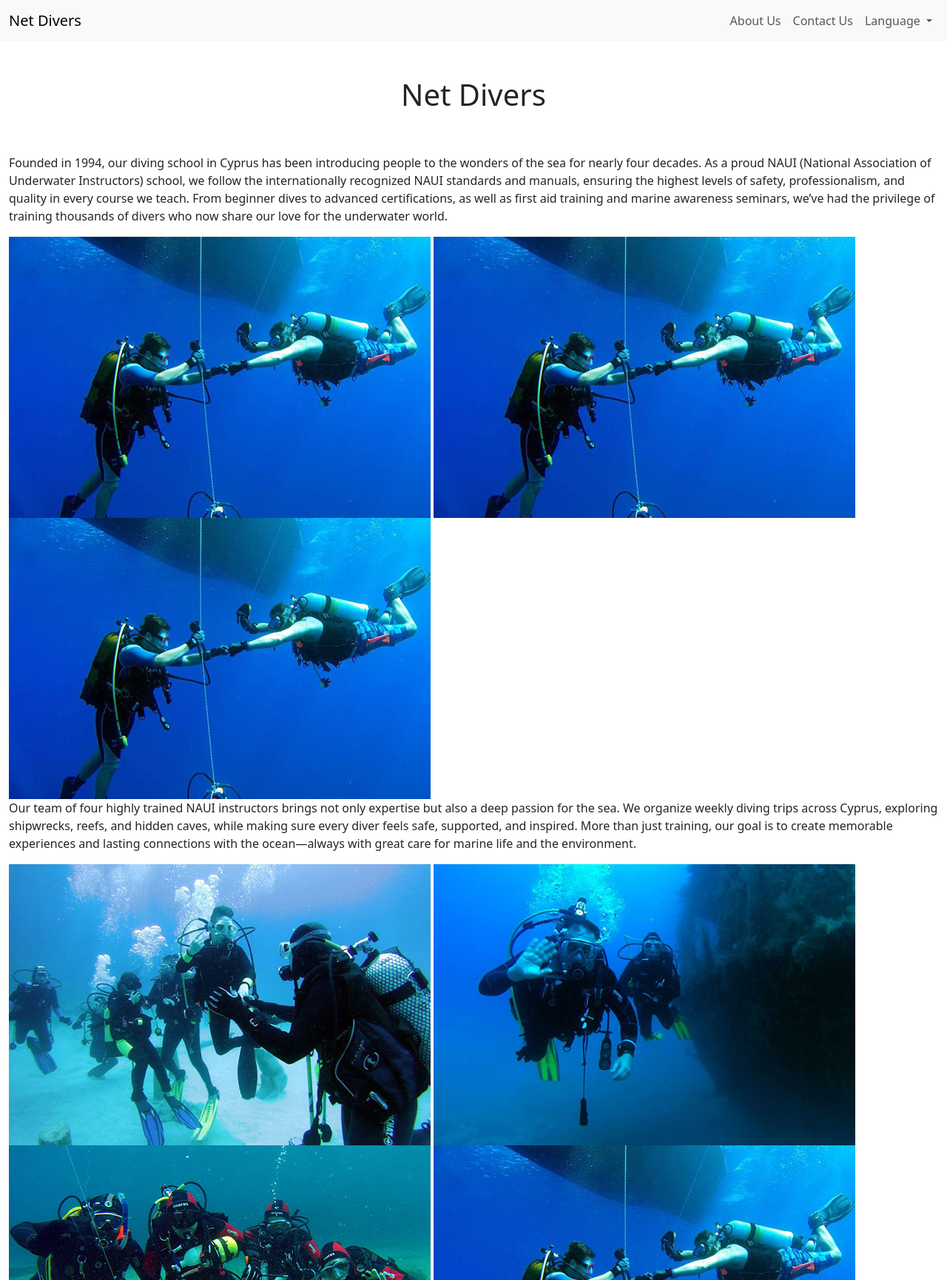
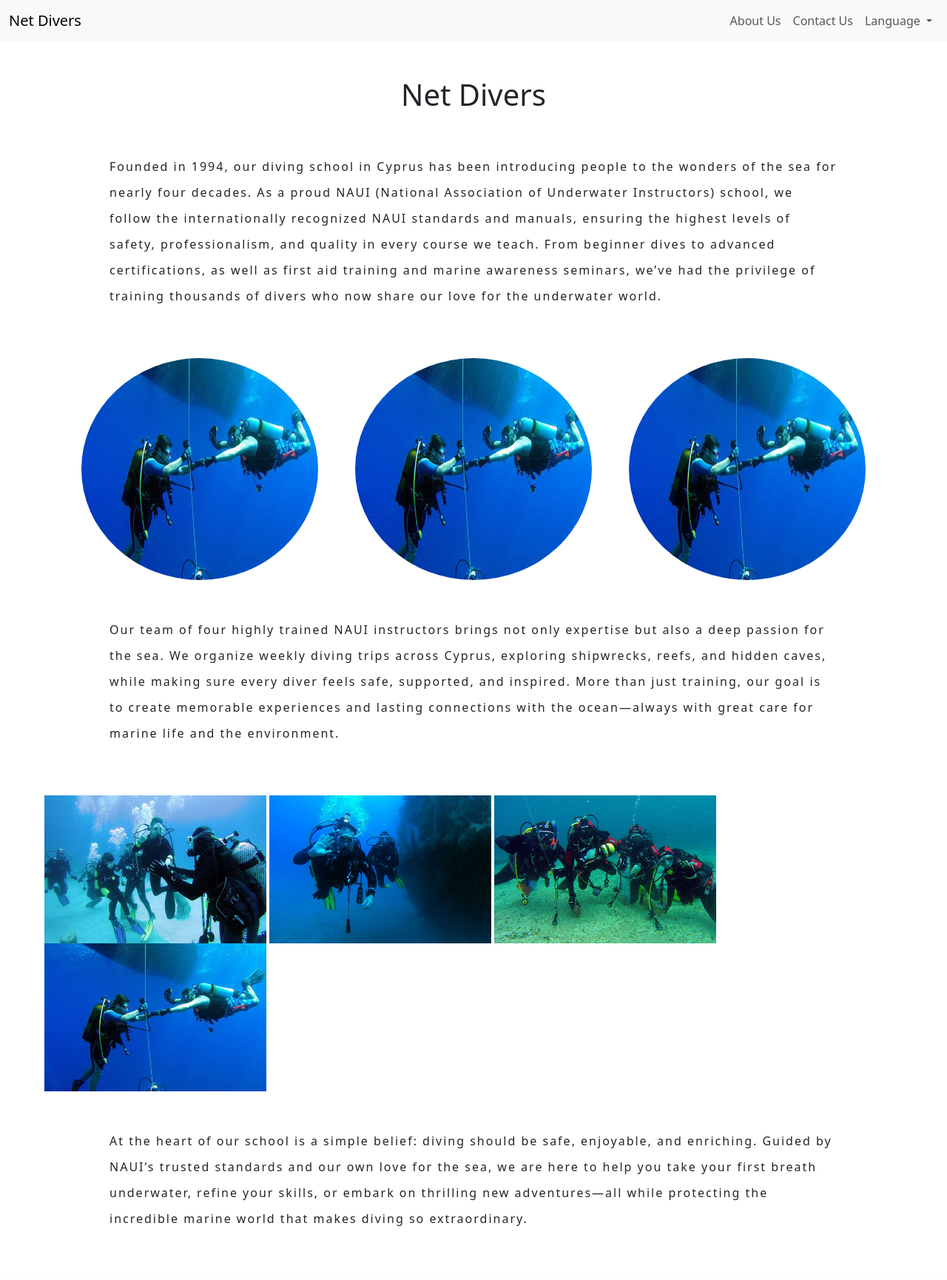
Before and after one commit to parides55/net-divers-flask-i18next, a Flask app: page /about_us in a window 1280 px wide. Shown: the top 1730 px of the page at 74% size. Run offline with Flask 3, Linux system fonts and the light colour scheme.

Commit message:
add some styles for the about_us.html

```diff
--- a/static/css/styles.css
+++ b/static/css/styles.css
@@ -41,6 +41,28 @@
     margin: 10px 20px;
 }
 
+/* --------------------------- About Us Page --------------------------- */
+.image-rows {
+    margin: 50px 0;
+}
+
+.instructor-img {
+    width: 320px;
+    height: 300px;
+    border-radius: 50%;
+}
+
+.gallery-img{
+    height: 200px;
+    width: auto;
+}
+
+.about_us_paragraphs {
+    padding: 0 100px;
+    line-height: 35px;
+    letter-spacing: 2px;
+}
+
 /* --------------------------- Footer --------------------------- */
 iframe {
     margin-top: 20px;
--- a/templates/about_us.html
+++ b/templates/about_us.html
@@ -3,7 +3,7 @@
 {% block content %}
 
 <section>
-    <div class="container-fluid">
+    <div class="container-fluid px-5 mb-5">
         <div class="row">
             <div class="col text-center m-5">
                 <h1>Net Divers</h1>
@@ -11,7 +11,7 @@
         </div>
         <div class="row">
             <div class="col">
-                <p>
+                <p class="about_us_paragraphs">
                     {{ _("Founded in 1994, our diving school in Cyprus has been introducing people
                     to the wonders of the sea for nearly four decades. As a proud NAUI (National
                     Association of Underwater Instructors) school, we follow the internationally
@@ -23,8 +23,8 @@
                 </p>
             </div>
         </div>
-        <div class="row">
-            <div class="col">
+        <div class="row image-rows">
+            <div class="col d-flex flex-row justify-content-evenly align-items-center">
                 <img class="instructor-img" src="{{ url_for('static', filename='images/netdivers-services-6.jpg') }}" alt="Instructor's image">
                 <img class="instructor-img" src="{{ url_for('static', filename='images/netdivers-services-6.jpg') }}" alt="Instructor's image">
                 <img class="instructor-img" src="{{ url_for('static', filename='images/netdivers-services-6.jpg') }}" alt="Instructor's image">
@@ -32,7 +32,7 @@
         </div>
         <div class="row">
             <div class="col">
-                <p>
+                <p class="about_us_paragraphs">
                     {{ _("Our team of four highly trained NAUI instructors brings not only expertise
                     but also a deep passion for the sea. We organize weekly diving trips across Cyprus,
                     exploring shipwrecks, reefs, and hidden caves, while making sure every diver feels
@@ -42,7 +42,7 @@
                 </p>
             </div>
         </div>
-        <div class="row">
+        <div class="row image-rows">
             <div class="col">
                 <img class="gallery-img" src="{{ url_for('static', filename='images/netdivers-services-7.jpg') }}" alt="Gallery image">
                 <img class="gallery-img" src="{{ url_for('static', filename='images/netdivers-services-9.jpg') }}" alt="Gallery image">
@@ -52,7 +52,7 @@
         </div>
         <div class="row">
             <div class="col">
-                <p>
+                <p class="about_us_paragraphs">
                     {{ _("At the heart of our school is a simple belief: diving should be safe,
                     enjoyable, and enriching. Guided by NAUI’s trusted standards and our own love
                     for the sea, we are here to help you take your first breath underwater, refine
```
